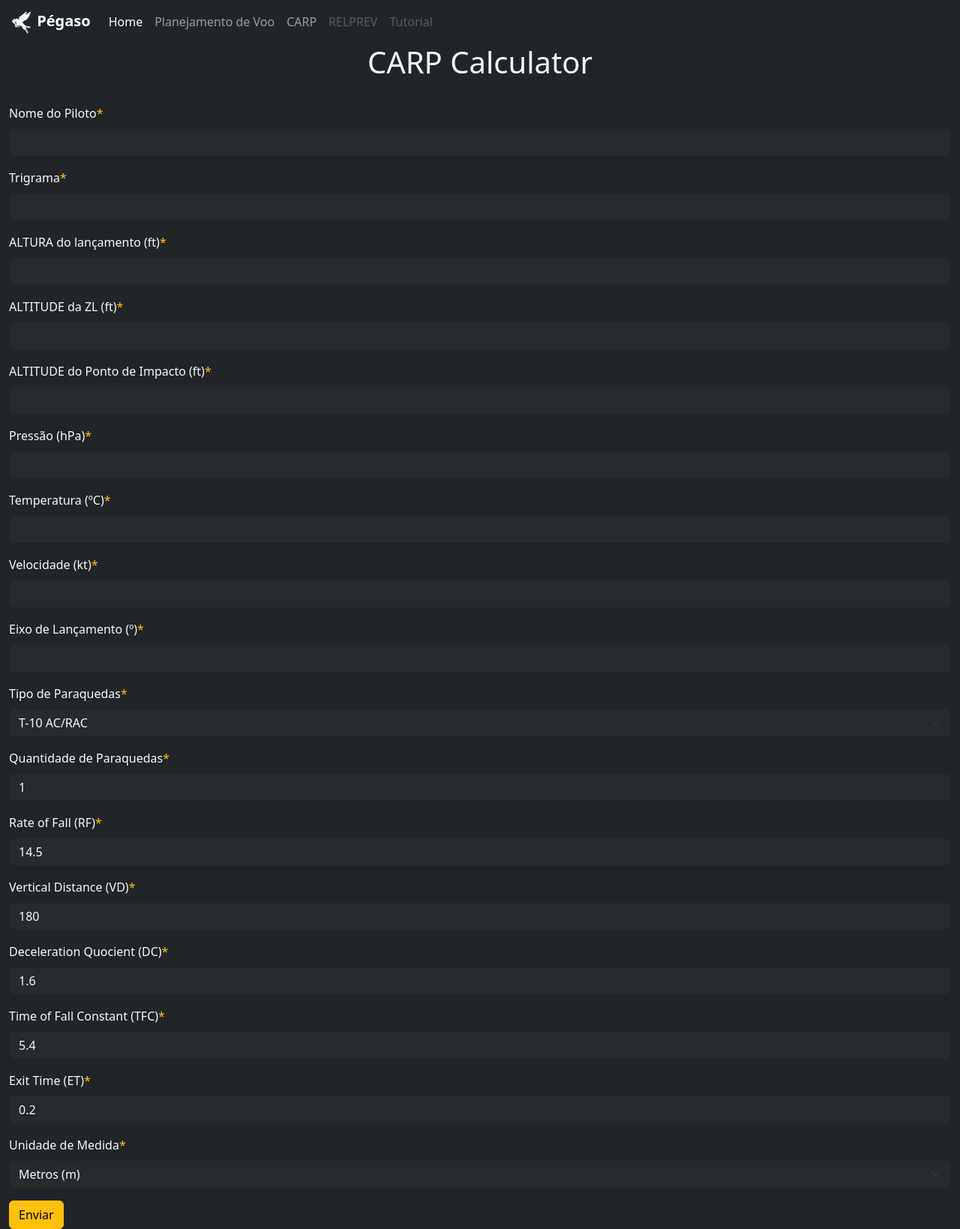
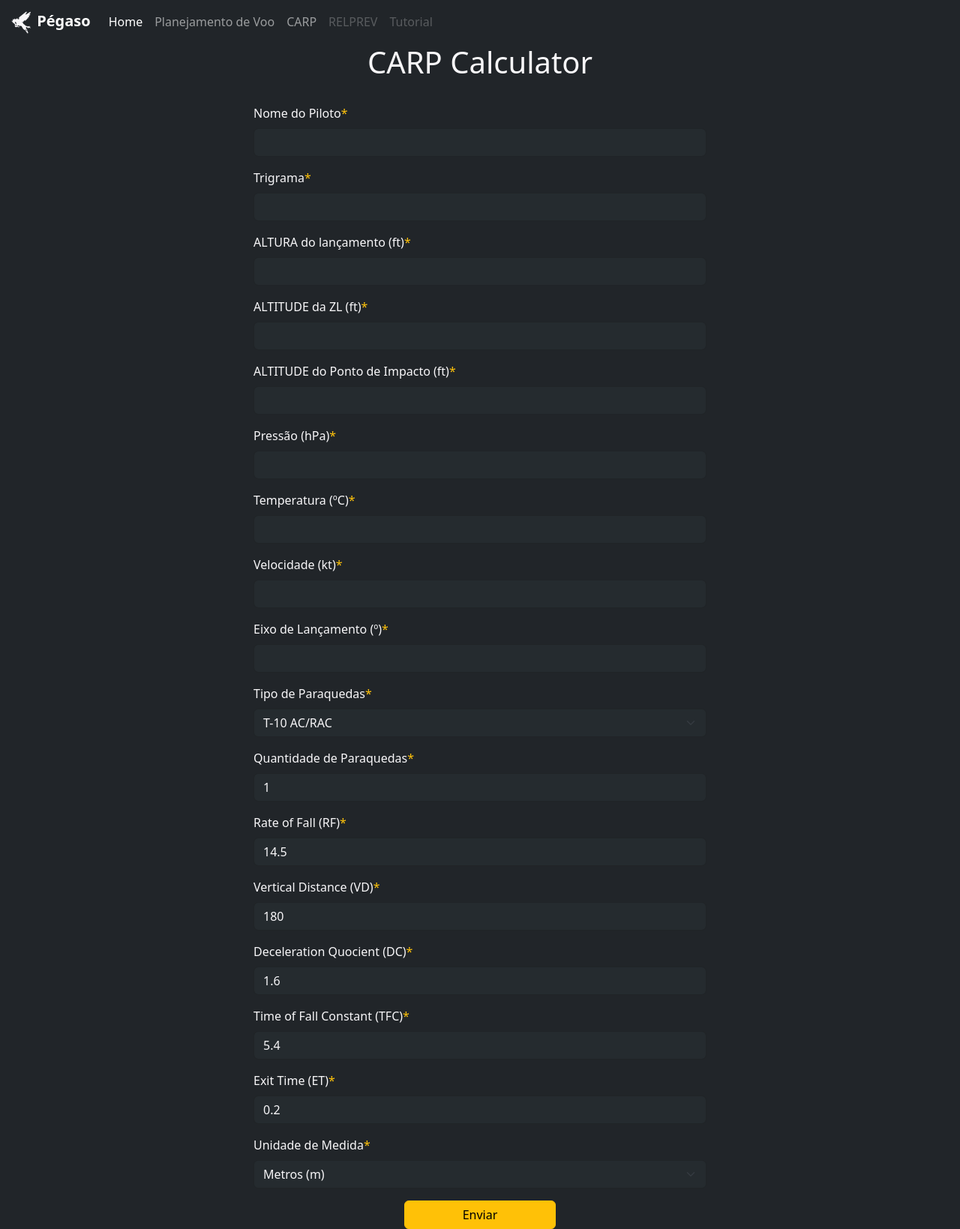
Before and after one commit to thalestmm/Pegasus, a Django app: page /carp/ in a window 1280 px wide. Shown: the whole page at 75% size. Run offline with Django 4.2, Linux system fonts and the light colour scheme; some libraries are stand-ins or nearby versions.

Commit message:
carp styling

```diff
--- a/carp/templates/carp/carp_form.html
+++ b/carp/templates/carp/carp_form.html
@@ -8,13 +8,17 @@
 
 <h1 class="text-center">CARP Calculator</h1>
 <br>
-<form id="CarpForm" method="post" action="#">
-    {% csrf_token %}
+<div class="container-fluid col-lg-6">
+    <form id="CarpForm" method="post" action="#">
+        {% csrf_token %}
 
-    {{ form|crispy }}
+        {{ form|crispy }}
 
-    <button class="btn btn-warning" type="submit">Enviar</button>
-</form>
+        <div class="d-grid gap-2 col-4 mx-auto">
+          <button class="btn btn-warning" type="submit">Enviar</button>
+        </div>
+    </form>
+</div>
 
 
 {% endblock %}
```
